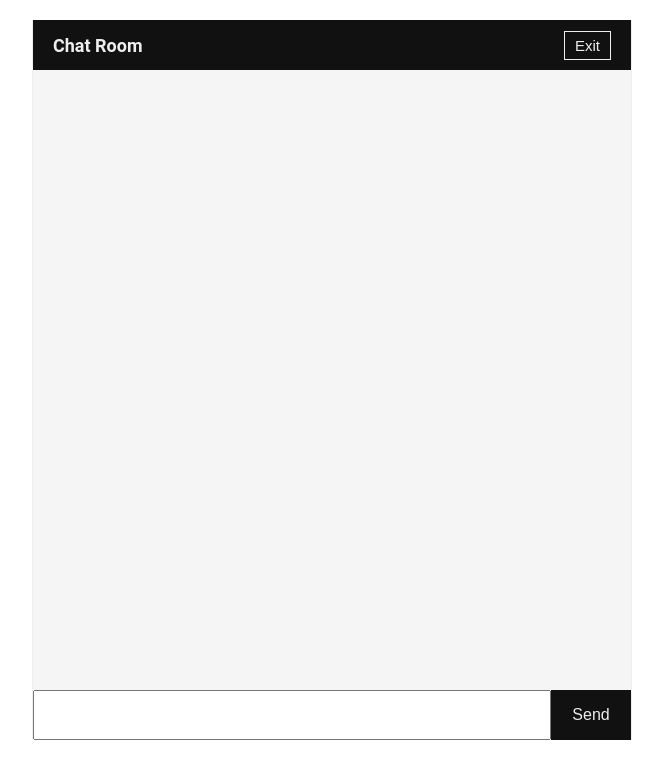
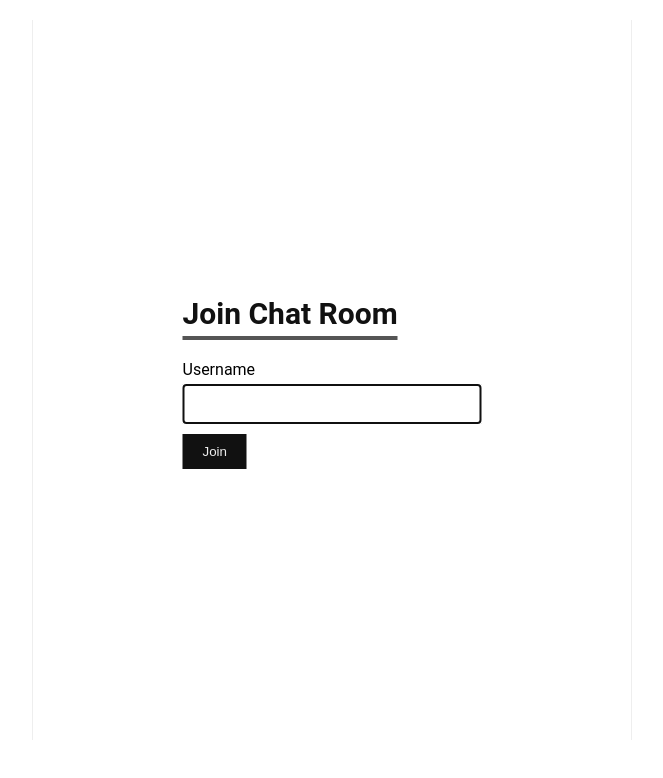
Before and after one commit to vladiere/chatroom, a website: page public/index.html in a window 1280 px wide. Shown: the whole page, without its empty margins (308-971 px from the left). Drawn offline with nearby package versions, Linux system fonts and the light colour scheme; no server answers.

Commit message:
second release

```diff
--- a/public/index.html
+++ b/public/index.html
@@ -10,7 +10,7 @@
 <body>
 
     <div class="app">
-        <div class="screen join-screen ">
+        <div class="screen join-screen active">
             <div class="form">
                 <h2>Join Chat Room</h2>
                 <div class="form-input">
@@ -23,7 +23,7 @@
             </div>
         </div>
 
-        <div class="screen chat-screen active">
+        <div class="screen chat-screen">
             <div class="header">
                 <div class="logo">Chat Room</div>
                 <button id="exit-chat">Exit</button>
```
